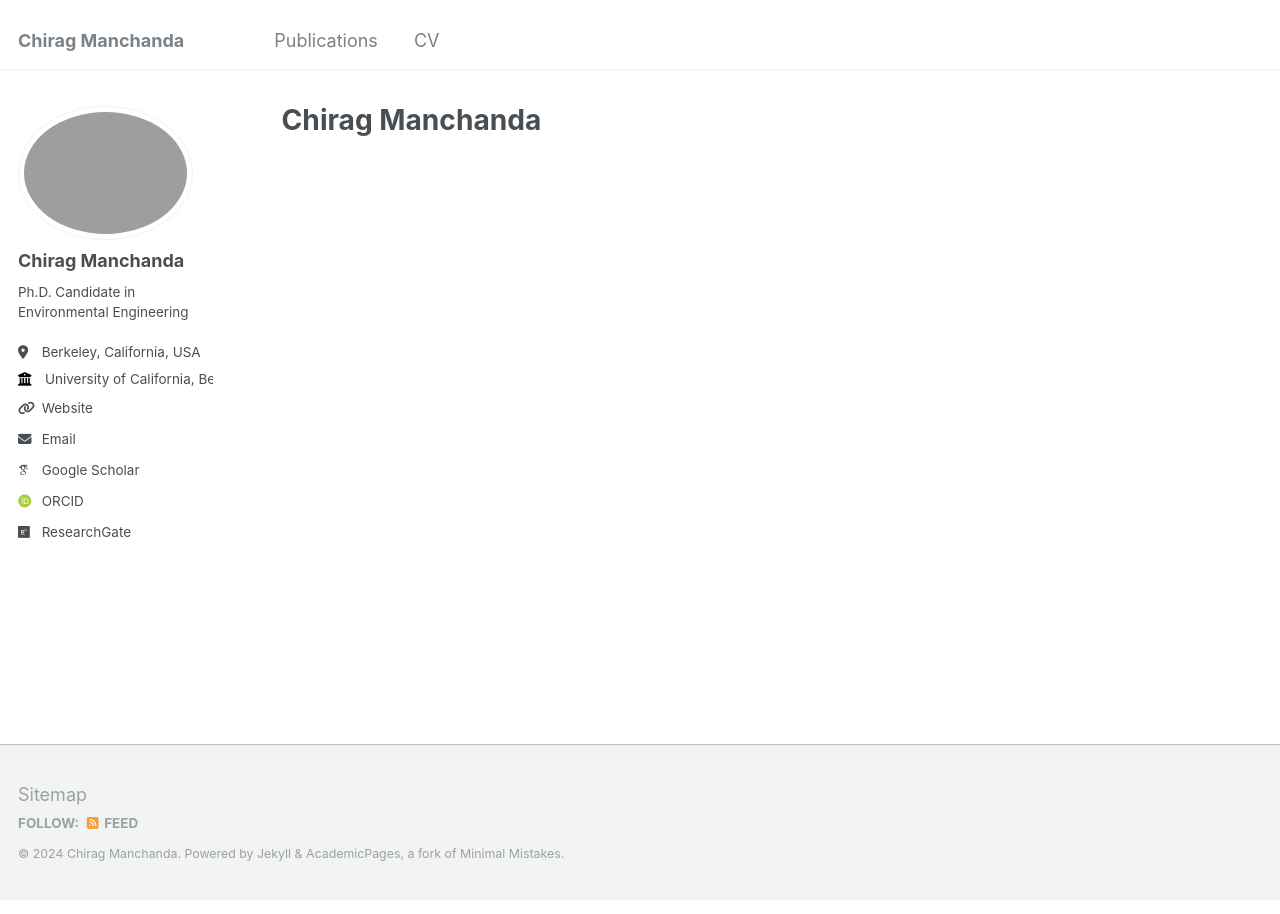
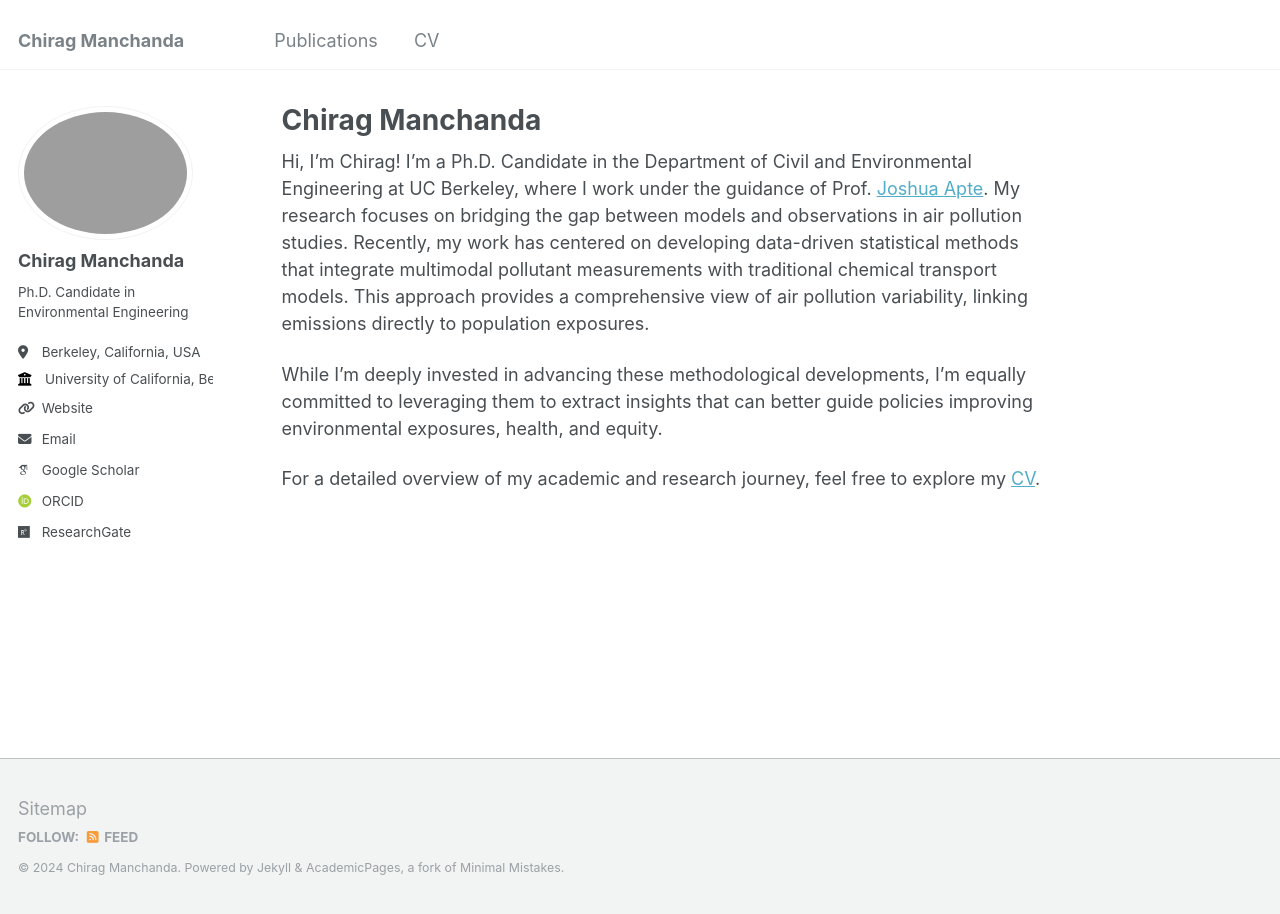
Before and after one commit to chirag-manchanda/chirag-manchanda.github.io, a Jekyll site: the page built from _pages/about.md, in a window 1280 px wide. Built offline with Jekyll 4.4.1, drawn with Linux system fonts in a browser that asks for light colours; some web fonts are replaced.

Commit message:
Update about.md

```diff
--- a/_pages/about.md
+++ b/_pages/about.md
@@ -6,3 +6,11 @@ redirect_from:
   - /about/
   - /about.html
 ---
+
+Hi, I'm Chirag!
+I’m a Ph.D. Candidate in the Department of Civil and Environmental Engineering at UC Berkeley, where I work under the guidance of Prof. [Joshua Apte](https://ce.berkeley.edu/people/faculty/jsapte).
+My research focuses on bridging the gap between models and observations in air pollution studies. Recently, my work has centered on developing data-driven statistical methods that integrate multimodal pollutant measurements with traditional chemical transport models. This approach provides a comprehensive view of air pollution variability, linking emissions directly to population exposures.
+
+While I'm deeply invested in advancing these methodological developments, I'm equally committed to leveraging them to extract insights that can better guide policies improving environmental exposures, health, and equity.
+
+For a detailed overview of my academic and research journey, feel free to explore my [CV](https://chirag-manchanda.github.io/cv/).
```
